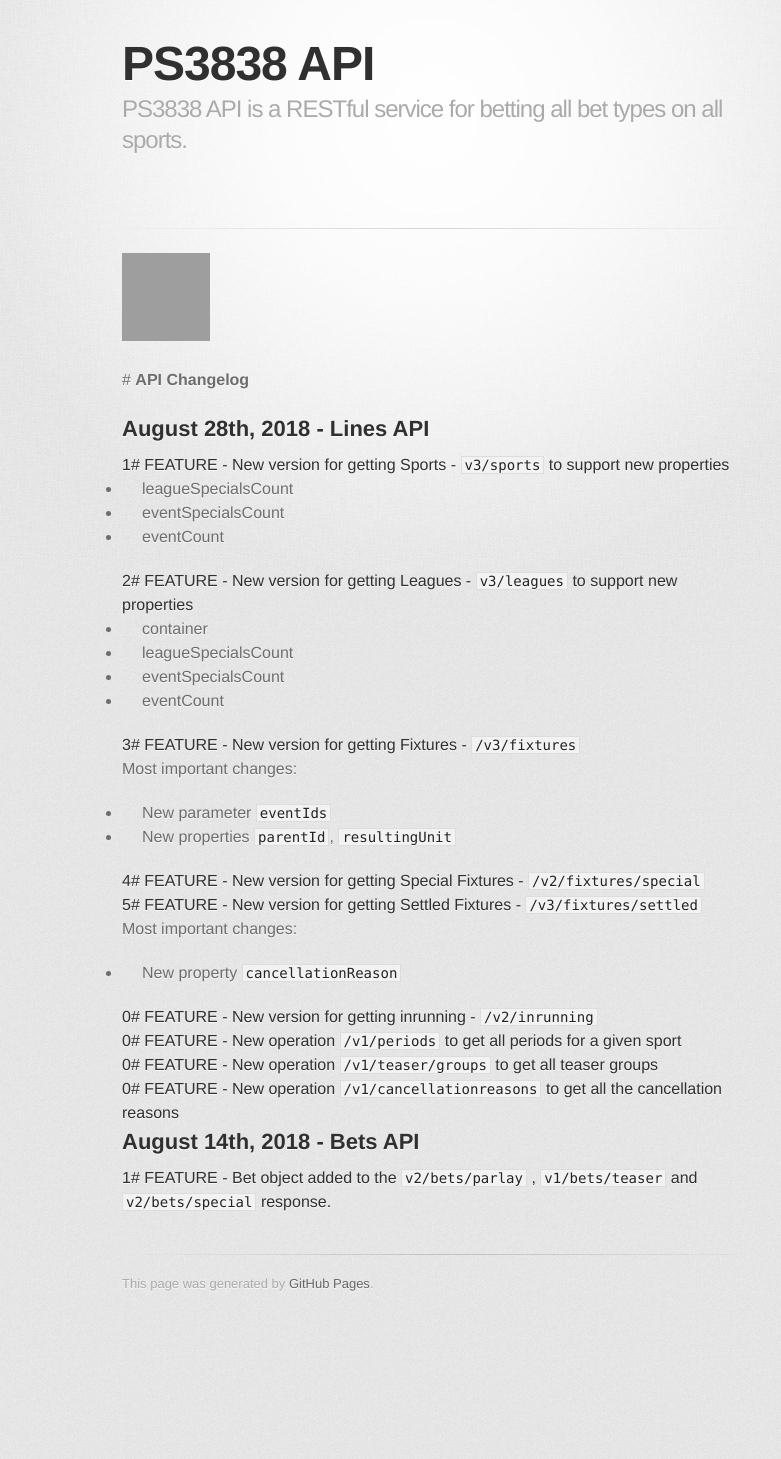
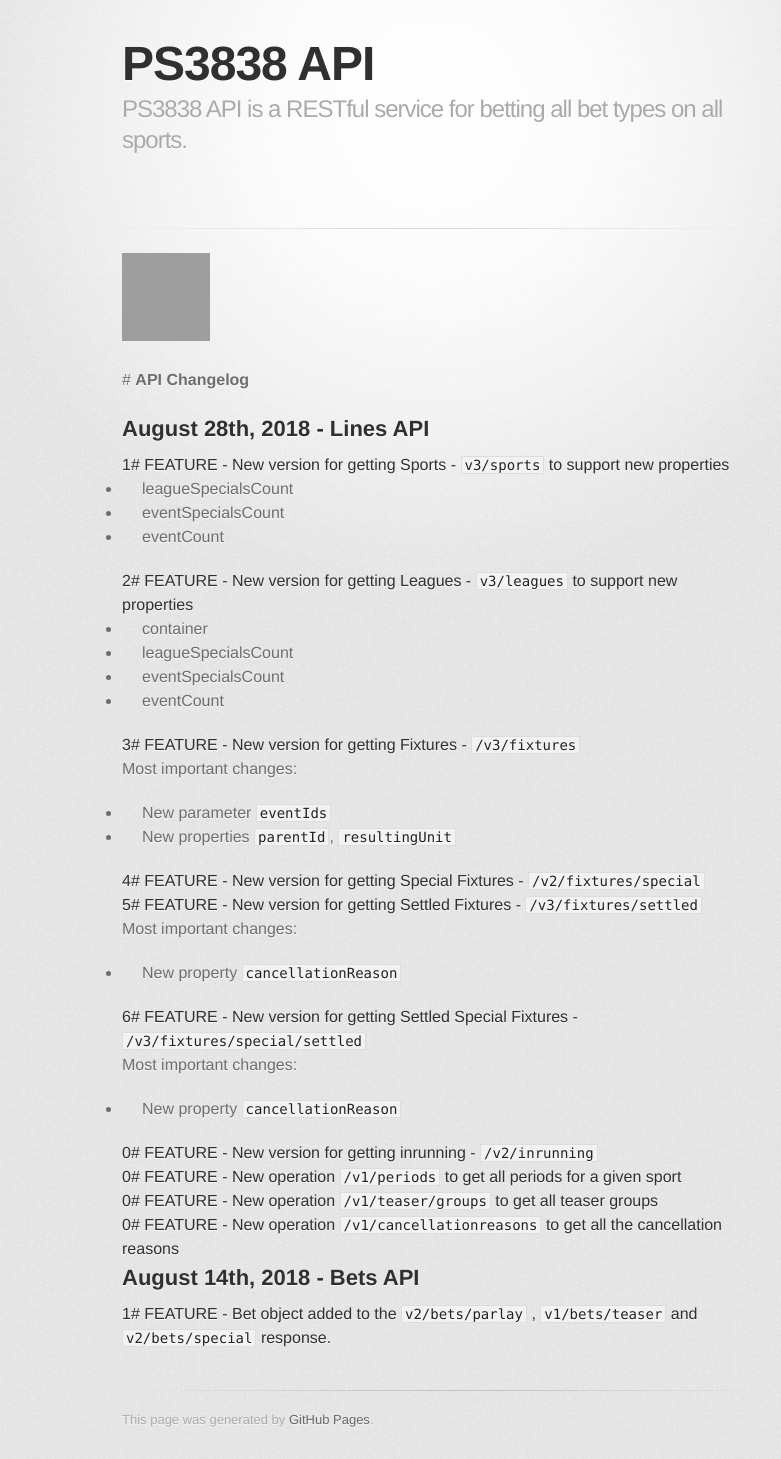
Before and after one commit to ps3838api/ps3838api.github.io, a Jekyll site: the page built from ChangesLog.md, in a window 1280 px wide. Shown: the whole page, without its empty margins (208-989 px from the left). Built offline with Jekyll 4.4.1, drawn with Linux system fonts in a browser that asks for light colours; some web fonts are replaced; our own code applies the rules of GitHub Pages for plain Markdown files; before the commit the page ends 1323 px from its top, so only the background shows below that; grey boxes are pictures that could not be loaded.

Commit message:
Update ChangesLog.md

```diff
--- a/ChangesLog.md
+++ b/ChangesLog.md
@@ -27,6 +27,10 @@ Most important changes:
 Most important changes:
  + New property `cancellationReason`
 
+##### 6# <span>FEATURE</span>  - New version for getting Settled Special Fixtures - `/v3/fixtures/special/settled`
+Most important changes:
+ + New property `cancellationReason`
+
 
 
 ##### 0# <span>FEATURE</span>  - New version for getting inrunning - `/v2/inrunning`
```
